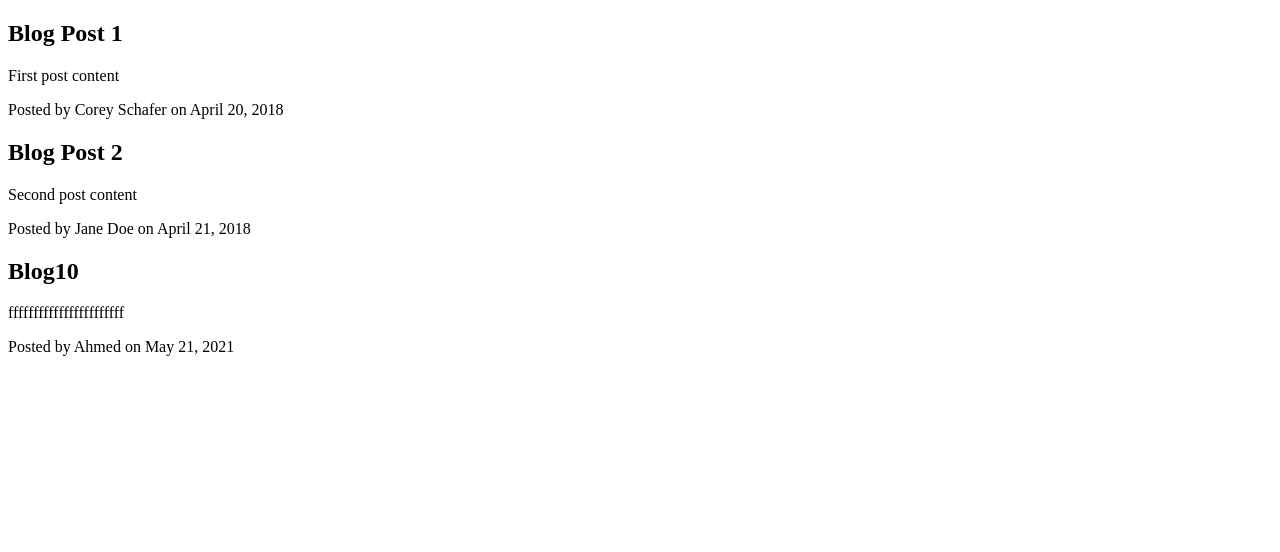
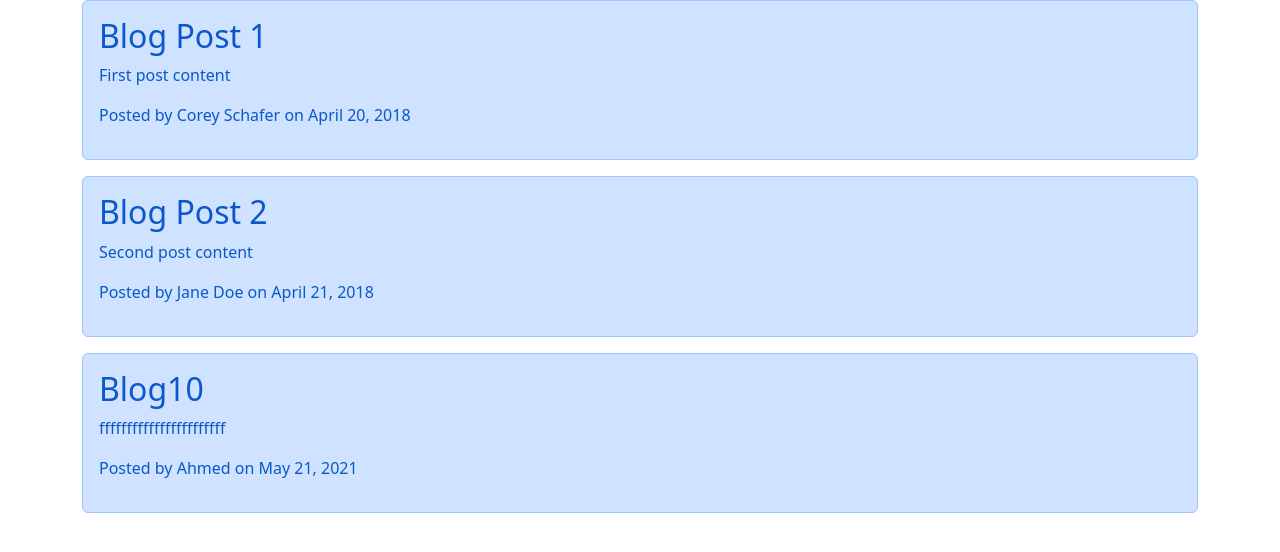
Before and after one commit to Scarnex/G5-project, a Flask app: page /post in a window 1280 px wide. Shown: the top 552 px of the page. Run offline with Flask 3, Linux system fonts and the light colour scheme; some libraries are stand-ins or nearby versions.

Commit message:
Bootstrap alert in posts

```diff
--- a/templates/All-post.html
+++ b/templates/All-post.html
@@ -5,15 +5,26 @@
     <meta charset="UTF-8">
     <meta http-equiv="X-UA-Compatible" content="IE=edge">
     <meta name="viewport" content="width=device-width, initial-scale=1.0">
+
+    <!--Bootstrap-->
+    <link rel="stylesheet" href="../static/vendor/bootstrap/css/bootstrap.min.css">
+    <script src="../static/vendor/bootstrap/js/bootstrap.bundle.min.js"></script>
+    <!--JQuery-->
+    <script src="../static/vendor/jquery/jquery.min.js"></script>
+    <!--Font Awesome-->
+    <link href="../static/vendor/font-awesome/css/all.min.css" rel="stylesheet" type="text/css">
+
     <title>All Posts</title>
 </head>
 
 <body>
     {% for post in posts %}
-        <div class="post">
-            <h2>{{ post.title }}</h2>
-            <p>{{ post.content }}</p>
-            <p>Posted by {{ post.author }} on {{ post.date_posted }}</p>
+        <div class="container">
+            <div class="alert alert-primary" role="alert">
+                <h2>{{ post.title }}</h2>
+                <p>{{ post.content }}</p>
+                <p>Posted by {{ post.author }} on {{ post.date_posted }}</p>
+            </div>
         </div>
     {% endfor %}
 </body>
```
Also changed, not shown: templates/single-post.html (+15 -4 lines).
